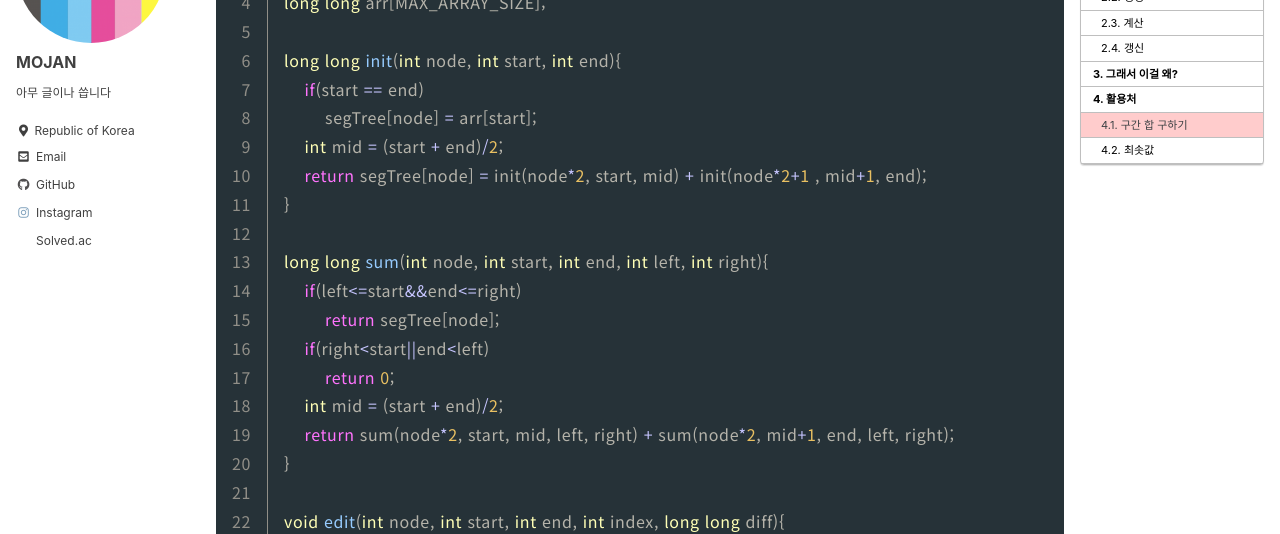
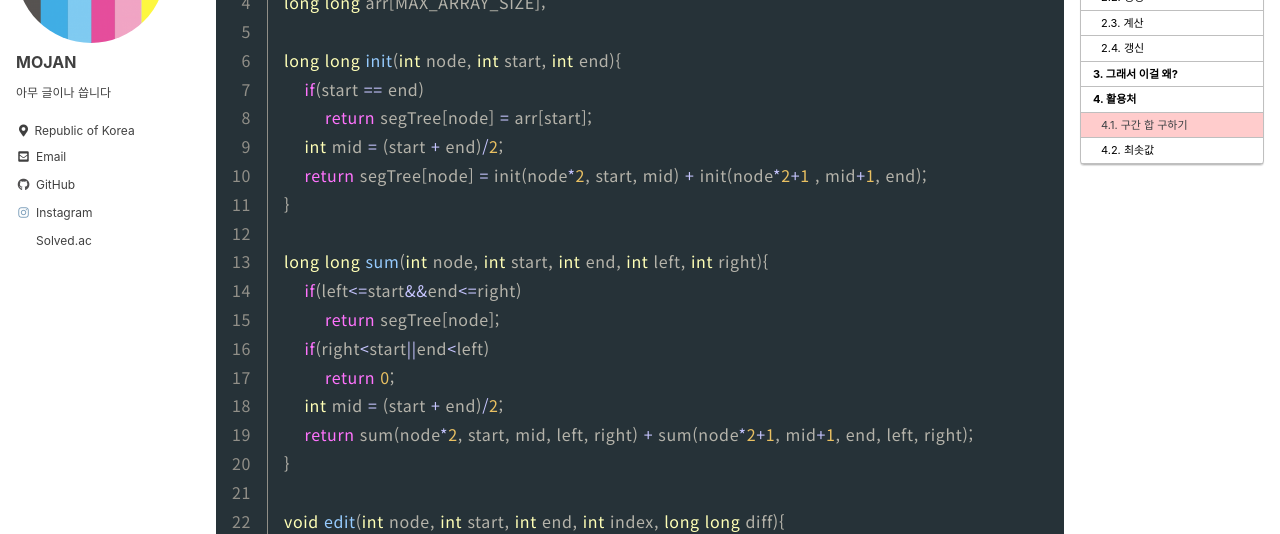
Before and after one commit to MOJAN3543/MOJAN3543.github.io, a Jekyll site: the page built from _posts/SegmentTree/2023-11-24-SegmentTree.md, in a window 1280 px wide and 1400 px high, scrolled down 6330 px. Shown: the part 155-689 px from the top of the window. Built offline with Jekyll 4.4.1, drawn with Linux system fonts in a browser that asks for light colours; cached includes are drawn as plain includes; formulas are drawn with MathJax 3.

Commit message:
Update 2023-11-24-SegmentTree.md

````diff
--- a/_posts/SegmentTree/2023-11-24-SegmentTree.md
+++ b/_posts/SegmentTree/2023-11-24-SegmentTree.md
@@ -137,7 +137,7 @@ long long arr[MAX_ARRAY_SIZE];
 
 long long init(int node, int start, int end){
     if(start == end)
-        segTree[node] = arr[start];
+        return segTree[node] = arr[start];
     int mid = (start + end)/2;
     return segTree[node] = init(node*2, start, mid) + init(node*2+1 , mid+1, end);
 }
@@ -148,7 +148,7 @@ long long sum(int node, int start, int end, int left, int right){
     if(right<start||end<left)
         return 0;
     int mid = (start + end)/2;
-    return sum(node*2, start, mid, left, right) + sum(node*2, mid+1, end, left, right);
+    return sum(node*2, start, mid, left, right) + sum(node*2+1, mid+1, end, left, right);
 }
 
 void edit(int node, int start, int end, int index, long long diff){
@@ -177,7 +177,7 @@ int MIN(int A, int B){
 
 int init(int node, int start, int end){
     if(start == end)
-        segTree[node] = arr[start];
+        return segTree[node] = arr[start];
     int mid = (start + end)/2;
     return segTree[node] = MIN(init(node*2, start, mid), init(node*2+1 , mid+1, end));
 }
@@ -188,7 +188,7 @@ int find(int node, int start, int end, int left, int right){
     if(right<start||end<left)
         return INF;
     int mid = (start + end)/2;
-    return MIN(find(node*2, start, mid, left, right), find(node*2, mid+1, end, left, right));
+    return MIN(find(node*2, start, mid, left, right), find(node*2+1, mid+1, end, left, right));
 }{% endraw %}
 ```
 사칙 연산 대신 두 값을 비교하여 더 작은 값을 세그먼트 트리에 할당하는 [**10868번 최솟값**](https://www.acmicpc.net/problem/10868)입니다. 값의 변동은 없으므로 `edit` 함수는 구현을 하지 않고, `MIN`함수를 이용하여[^1] 최솟값을 구하는 연산을 진행했습니다.
````
